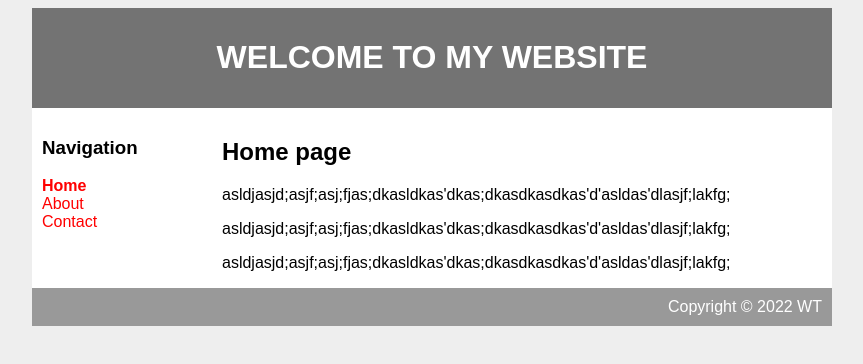
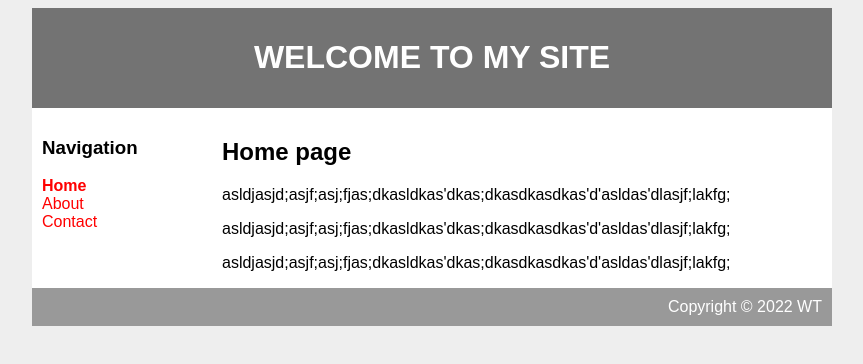
Before and after one commit to WillieTay/Hi, a plain HTML site: page index.html in a window 1280 px wide. Shown: the whole page, without its empty margins (208-1071 px from the left). Drawn offline with Linux system fonts and the light colour scheme.

Commit message:
Update index.html

```diff
--- a/index.html
+++ b/index.html
@@ -6,7 +6,7 @@
 	<body>
 		<div id="container">
 			<div id="header">
-				<h1>WELCOME TO MY WEBSITE</h1>
+				<h1>WELCOME TO MY SITE</h1>
 			</div>
 			<div id="content">
 				<div id="nav">
```
